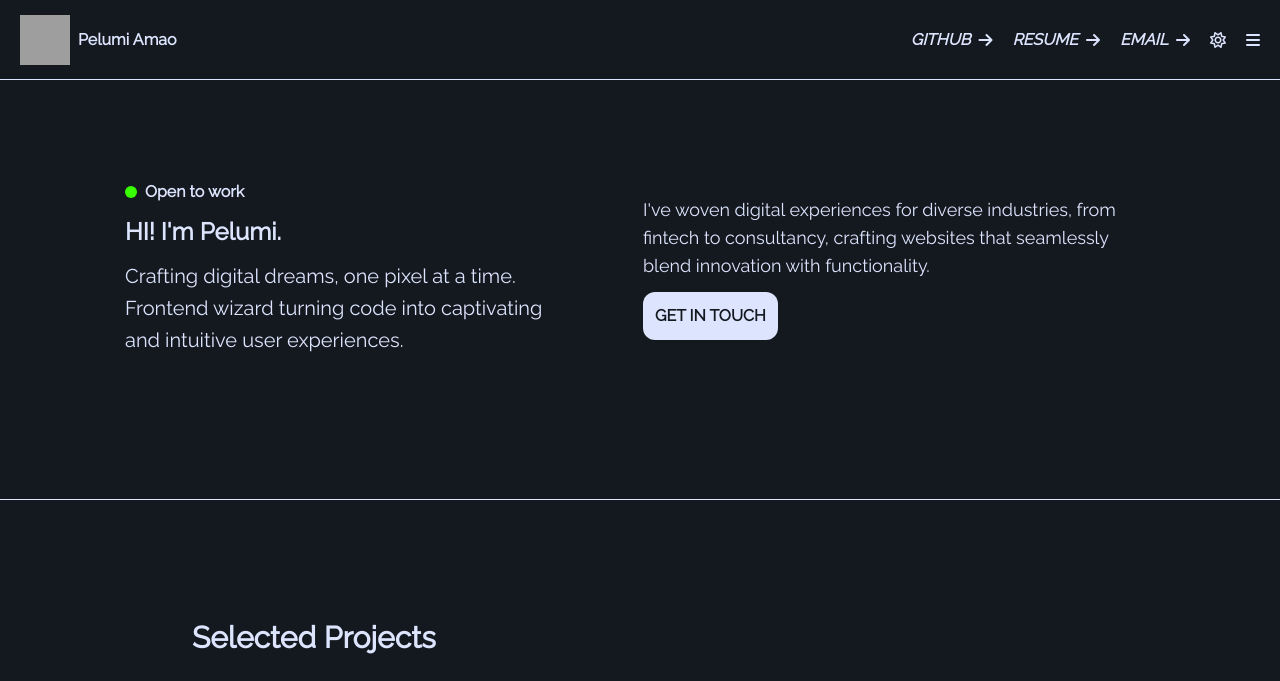
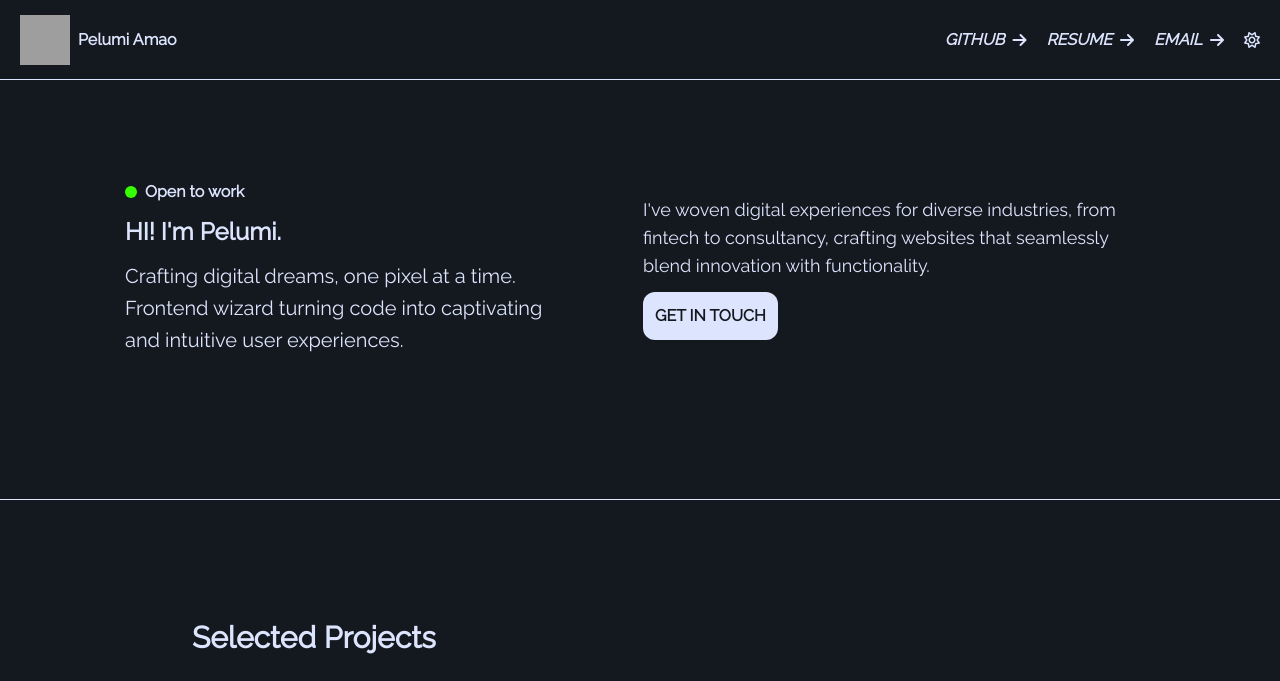
Before and after one commit to Pekumiiix/portfolio, a website: page new-portfolio/public/index.html in a window 1280 px wide. Shown: the top 681 px of the page. Drawn offline with Linux system fonts and the light colour scheme; grey boxes are pictures that could not be loaded.

Commit message:
Fixed button

```diff
--- a/Tailwind/main.css
+++ b/new-portfolio/Tailwind/main.css
@@ -61,9 +61,7 @@ nav {
     @apply hidden
 }
 
-.menu-btn {
-    display: none;
-
+.nav-right .menu-btn {
     @apply hidden
 }
 
--- a/public/index.html
+++ b/new-portfolio/public/index.html
@@ -21,7 +21,7 @@
                 <p class="email-button">EMAIL <i class="fa-solid fa-arrow-right"></i></p>
                 <i class="fa-regular fa-sun light-md"></i>
                 <i class="fa-solid fa-moon dark-md"></i>
-                <i class="keep hidden fa-solid fa-bars menu-btn"></i>
+                <i class="fa-solid fa-bars menu-btn"></i>
             </div>
         </nav>
         <div class="menu">
```
Also changed, not shown: new-portfolio/Tailwind/media.css (renamed from Tailwind/media.css), new-portfolio/package.json (renamed from package.json), new-portfolio/postcss.config.js (renamed from postcss.config.js), new-portfolio/public/img/Frame 34011.png (added), new-portfolio/public/img/Group 27135.jpg (added), new-portfolio/public/img/Path.svg (renamed from public/img/Path.svg), new-portfolio/public/img/amet.png (renamed from public/img/amet.png), new-portfolio/public/img/earnipay.png (renamed from public/img/earnipay.png), new-portfolio/public/img/movie.png (renamed from public/img/movie.png), new-portfolio/public/img/sms.svg (renamed from public/img/sms.svg), new-portfolio/public/img/to-do.png (renamed from public/img/to-do.png), new-portfolio/public/index.js (renamed from public/index.js), new-portfolio/public/tailwind.css, new-portfolio/tailwind.config.js (renamed from tailwind.config.js), 1 more files, 6 other files.
